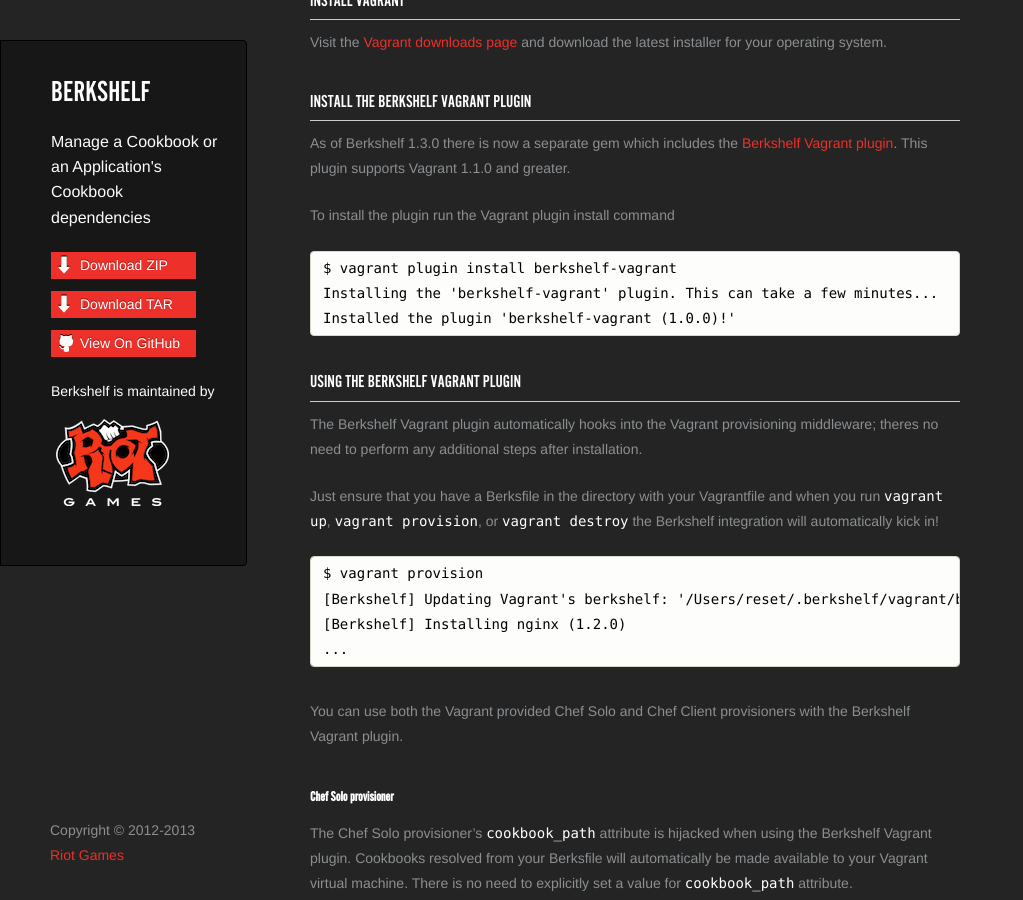
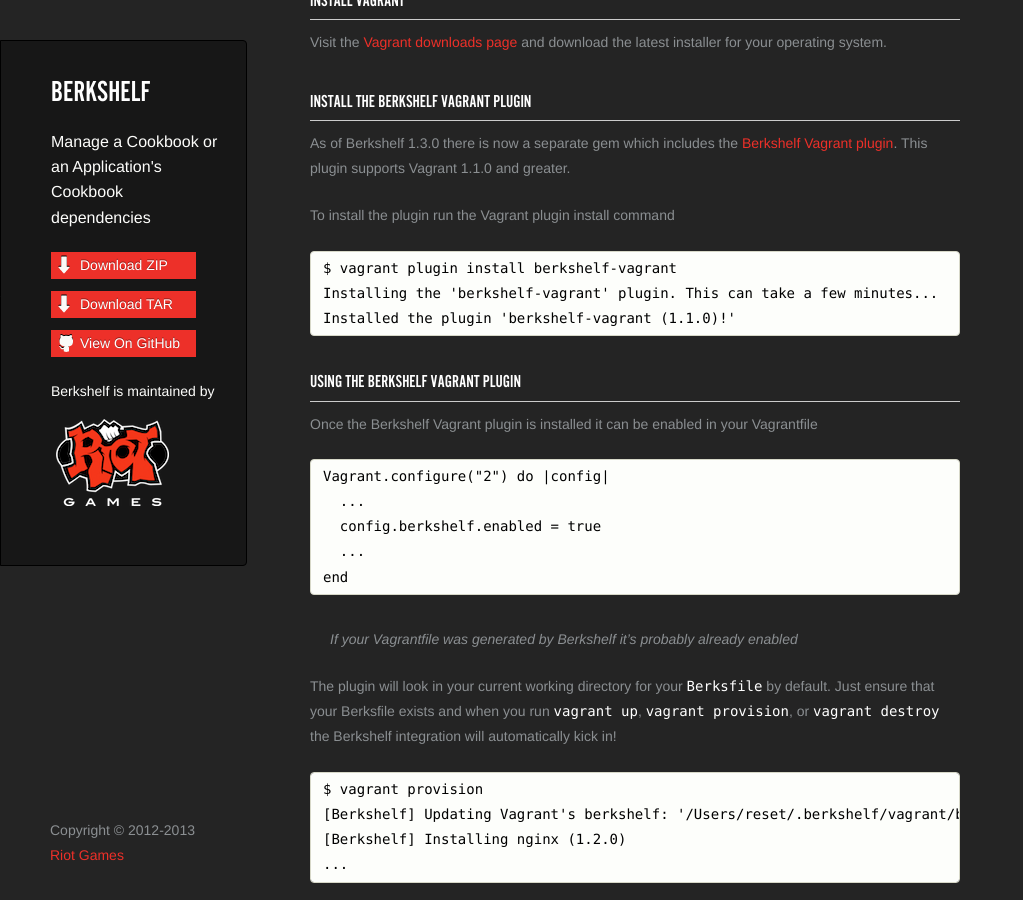
Before and after one commit to berkshelf/berkshelf, a Jekyll site: the page built from index.html, in a window 1280 px wide and 900 px high, scrolled down 4338 px. Shown: the whole window, without its empty margins (0-1023 px from the left). Built offline with Jekyll 4.4.1, drawn with Linux system fonts in a browser that asks for light colours.

Commit message:
update documentation for Berkshelf-Vagrant 1.1.0

```diff
--- a/_includes/index.md
+++ b/_includes/index.md
@@ -143,13 +143,21 @@ To install the plugin run the Vagrant plugin install command
 
     $ vagrant plugin install berkshelf-vagrant
     Installing the 'berkshelf-vagrant' plugin. This can take a few minutes...
-    Installed the plugin 'berkshelf-vagrant (1.0.0)!'
+    Installed the plugin 'berkshelf-vagrant (1.1.0)!'
 
 ### Using the Berkshelf Vagrant plugin
 
-The Berkshelf Vagrant plugin automatically hooks into the Vagrant provisioning middleware; theres no need to perform any additional steps after installation.
+Once the Berkshelf Vagrant plugin is installed it can be enabled in your Vagrantfile
 
-Just ensure that you have a Berksfile in the directory with your Vagrantfile and when you run `vagrant up`, `vagrant provision`, or `vagrant destroy` the Berkshelf integration will automatically kick in!
+    Vagrant.configure("2") do |config|
+      ...
+      config.berkshelf.enabled = true
+      ...
+    end
+
+> If your Vagrantfile was generated by Berkshelf it's probably already enabled
+
+The plugin will look in your current working directory for your `Berksfile` by default. Just ensure that your Berksfile exists and when you run `vagrant up`, `vagrant provision`, or `vagrant destroy` the Berkshelf integration will automatically kick in!
 
     $ vagrant provision
     [Berkshelf] Updating Vagrant's berkshelf: '/Users/reset/.berkshelf/vagrant/berkshelf-20130320-28478-sy1k0n'
```
